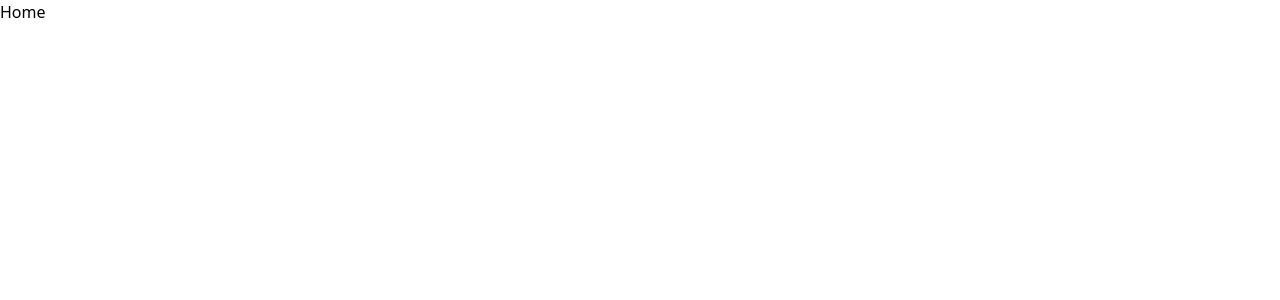
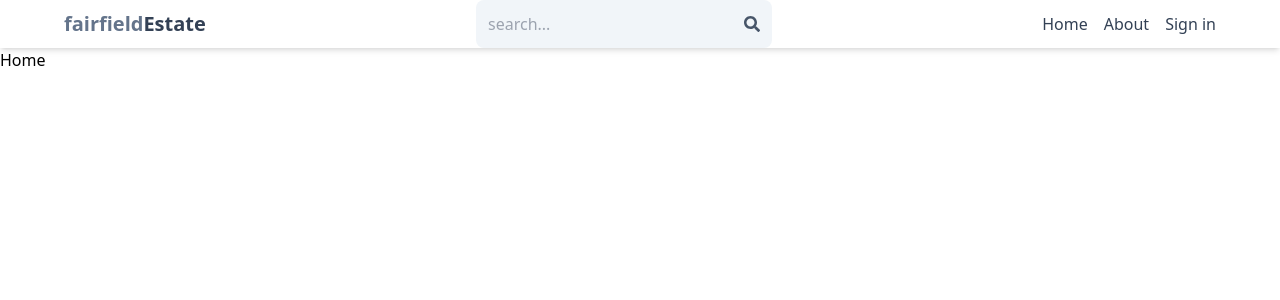
Before and after one commit to devabdallahragheb/miu-wap-client, a React (Create React App) app: page / in a window 1280 px wide. Shown: the top 300 px of the page. Built offline with nearby package versions, Linux system fonts and the light colour scheme.

Commit message:
add header

```diff
--- a/package.json
+++ b/package.json
@@ -8,6 +8,7 @@
     "@testing-library/user-event": "^13.5.0",
     "react": "^18.3.1",
     "react-dom": "^18.3.1",
+    "react-icons": "^5.2.1",
     "react-router-dom": "^6.26.0",
     "react-scripts": "5.0.1",
     "web-vitals": "^2.1.4"
--- a/src/App.js
+++ b/src/App.js
@@ -5,9 +5,11 @@
 import Signin from "./pages/Signin";
 import Signup from "./pages/Signup";
 import Profile from "./pages/Profile";
+import Header from "./components/Header";
 export default function App() {
   return (
     <BrowserRouter>
+    <Header></Header>
       <Routes>
         <Route path="/" element={<Home />} />
         <Route path="/about" element={<About />} />
--- /dev/null
+++ b/src/components/Header.js
@@ -0,0 +1,40 @@
+import React from "react";
+import { FaSearch } from "react-icons/fa";
+import { Link } from "react-router-dom";
+export default function Header() {
+  return (
+    <header className="pg-slate-200 shadow-md">
+      <div className="flex justify-between items-center max-w-6xl mx-auto">
+        <Link to="/">
+          <h1 className="font-bold text-sm sm:text-xl flex flex-wrap">
+            <span className="text-slate-500">fairfield</span>
+            <span className="text-slate-700">Estate</span>
+          </h1>
+        </Link>
+        <form className="bg-slate-100 p-3 rounded-lg flex items-center">
+          <input
+            type="text"
+            placeholder="search..."
+            className="bg-transparent focus:outline-none w-24 sm:w-64"
+          ></input>
+          <FaSearch className="text-slate-600"></FaSearch>
+        </form>
+        <ul className="flex gap-4">
+          <Link to="/">
+            <li className="hidden sm:inline text-slate-700 hover:underline">
+              Home
+            </li>
+          </Link>
+          <Link to='/about'>
+            <li className="hidden sm:inline text-slate-700 hover:underline">
+              About
+            </li>
+          </Link>
+          <Link  to='/sign-in'>
+            <li className=" text-slate-700 hover:underline">Sign in</li>
+          </Link>
+        </ul>
+      </div>
+    </header>
+  );
+}
```
Also changed, not shown: 1 other file (tests, documents, lock files or other folders).
